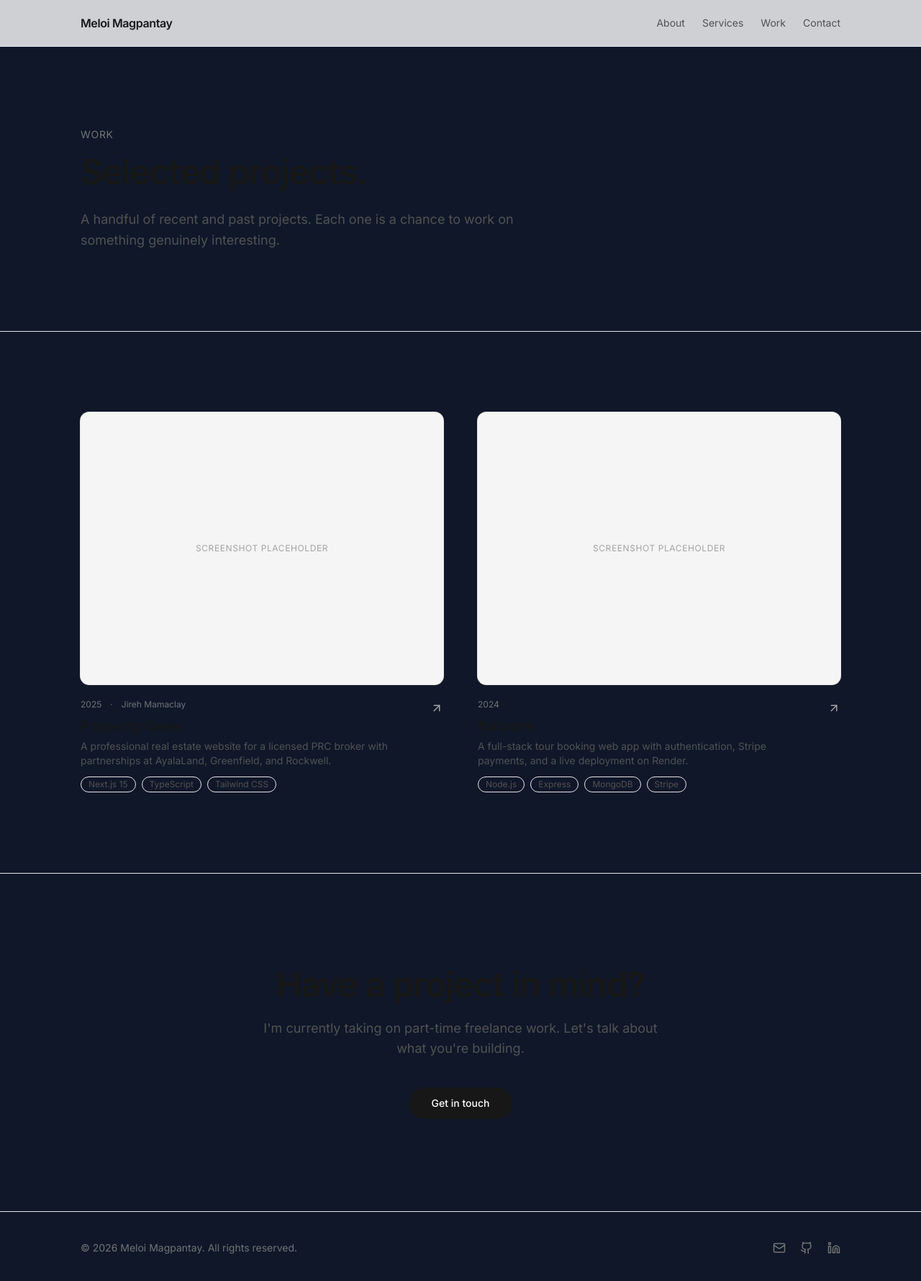
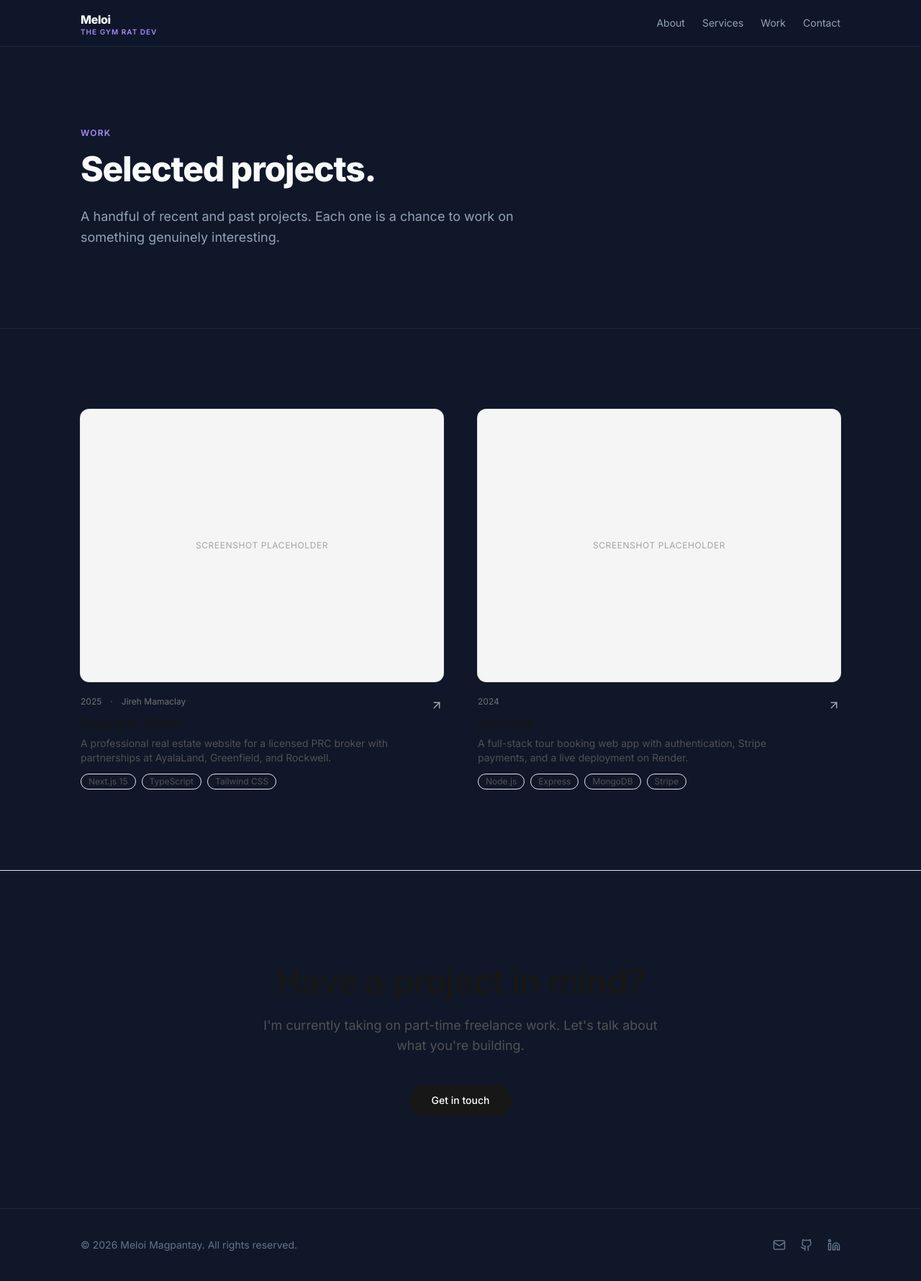
Before and after one commit to meloiTheGymRatDeveloper/AwesomePortfolio, a Next.js app in the folder Documents/Meloi/Claude/portfolio-site/: page /work in a window 1280 px wide. Shown: the top 1780 px of the page at 72% size. Built offline with nearby package versions, Linux system fonts and the light colour scheme.

Commit message:
feat: dark nav with stacked logo, footer from siteConfig, dark page-header

```diff
--- a/Documents/Meloi/Claude/portfolio-site/components/footer.tsx
+++ b/Documents/Meloi/Claude/portfolio-site/components/footer.tsx
@@ -1,27 +1,26 @@
 import Link from "next/link";
 import { Github, Linkedin, Mail } from "lucide-react";
 import Container from "./container";
+import { siteConfig } from "@/content/site";
 
 const socials = [
-  { href: "mailto:hello@example.com", label: "Email", Icon: Mail },
-  { href: "https://github.com", label: "GitHub", Icon: Github },
-  { href: "https://linkedin.com", label: "LinkedIn", Icon: Linkedin },
+  { href: `mailto:${siteConfig.email}`, label: "Email", Icon: Mail },
+  { href: siteConfig.socials.github, label: "GitHub", Icon: Github },
+  { href: siteConfig.socials.linkedin, label: "LinkedIn", Icon: Linkedin },
 ];
 
 export default function Footer() {
   return (
-    <footer className="border-t border-neutral-200 py-10 text-sm text-neutral-500">
+    <footer className="border-t border-slate-800 py-10 text-sm text-slate-500">
       <Container className="flex flex-col gap-4 md:flex-row md:items-center md:justify-between">
-        <p>
-          © {new Date().getFullYear()} Meloi Magpantay. All rights reserved.
-        </p>
+        <p>© {new Date().getFullYear()} Meloi Magpantay. All rights reserved.</p>
         <div className="flex items-center gap-5">
           {socials.map(({ href, label, Icon }) => (
             <Link
               key={label}
               href={href}
               aria-label={label}
-              className="transition-colors hover:text-neutral-900"
+              className="transition-colors hover:text-slate-50"
             >
               <Icon size={18} />
             </Link>
--- a/Documents/Meloi/Claude/portfolio-site/components/nav.tsx
+++ b/Documents/Meloi/Claude/portfolio-site/components/nav.tsx
@@ -10,20 +10,22 @@ const links = [
 
 export default function Nav() {
   return (
-    <header className="sticky top-0 z-50 border-b border-neutral-200 bg-white/80 backdrop-blur-md">
+    <header className="sticky top-0 z-50 border-b border-slate-800 bg-slate-900/80 backdrop-blur-md">
       <Container className="flex h-16 items-center justify-between">
-        <Link
-          href="/"
-          className="font-semibold tracking-tight text-neutral-900 transition-colors hover:text-neutral-600"
-        >
-          Meloi Magpantay
+        <Link href="/" className="flex flex-col leading-none">
+          <span className="text-base font-extrabold tracking-tight text-slate-50 transition-colors hover:text-violet-400">
+            Meloi
+          </span>
+          <span className="text-[10px] font-semibold uppercase tracking-widest text-violet-400">
+            The Gym Rat Dev
+          </span>
         </Link>
-        <nav className="flex items-center gap-6 text-sm text-neutral-600">
+        <nav className="flex items-center gap-6 text-sm text-slate-400">
           {links.map((link) => (
             <Link
               key={link.href}
               href={link.href}
-              className="transition-colors hover:text-neutral-900"
+              className="transition-colors hover:text-slate-50"
             >
               {link.label}
             </Link>
--- a/Documents/Meloi/Claude/portfolio-site/components/page-header.tsx
+++ b/Documents/Meloi/Claude/portfolio-site/components/page-header.tsx
@@ -12,18 +12,18 @@ export default function PageHeader({
   description,
 }: PageHeaderProps) {
   return (
-    <section className="border-b border-neutral-200 py-20 md:py-28">
+    <section className="border-b border-slate-800 py-20 md:py-28">
       <Container>
         {eyebrow && (
-          <p className="mb-4 text-sm uppercase tracking-wider text-neutral-500">
+          <p className="mb-4 text-xs font-semibold uppercase tracking-widest text-violet-400">
             {eyebrow}
           </p>
         )}
-        <h1 className="max-w-3xl text-4xl font-semibold tracking-tight text-neutral-900 md:text-5xl md:leading-[1.1]">
+        <h1 className="max-w-3xl text-4xl font-extrabold tracking-tight text-slate-50 md:text-5xl md:leading-[1.1]">
           {title}
         </h1>
         {description && (
-          <p className="mt-6 max-w-2xl text-lg leading-relaxed text-neutral-600">
+          <p className="mt-6 max-w-2xl text-lg leading-relaxed text-slate-400">
             {description}
           </p>
         )}
```
